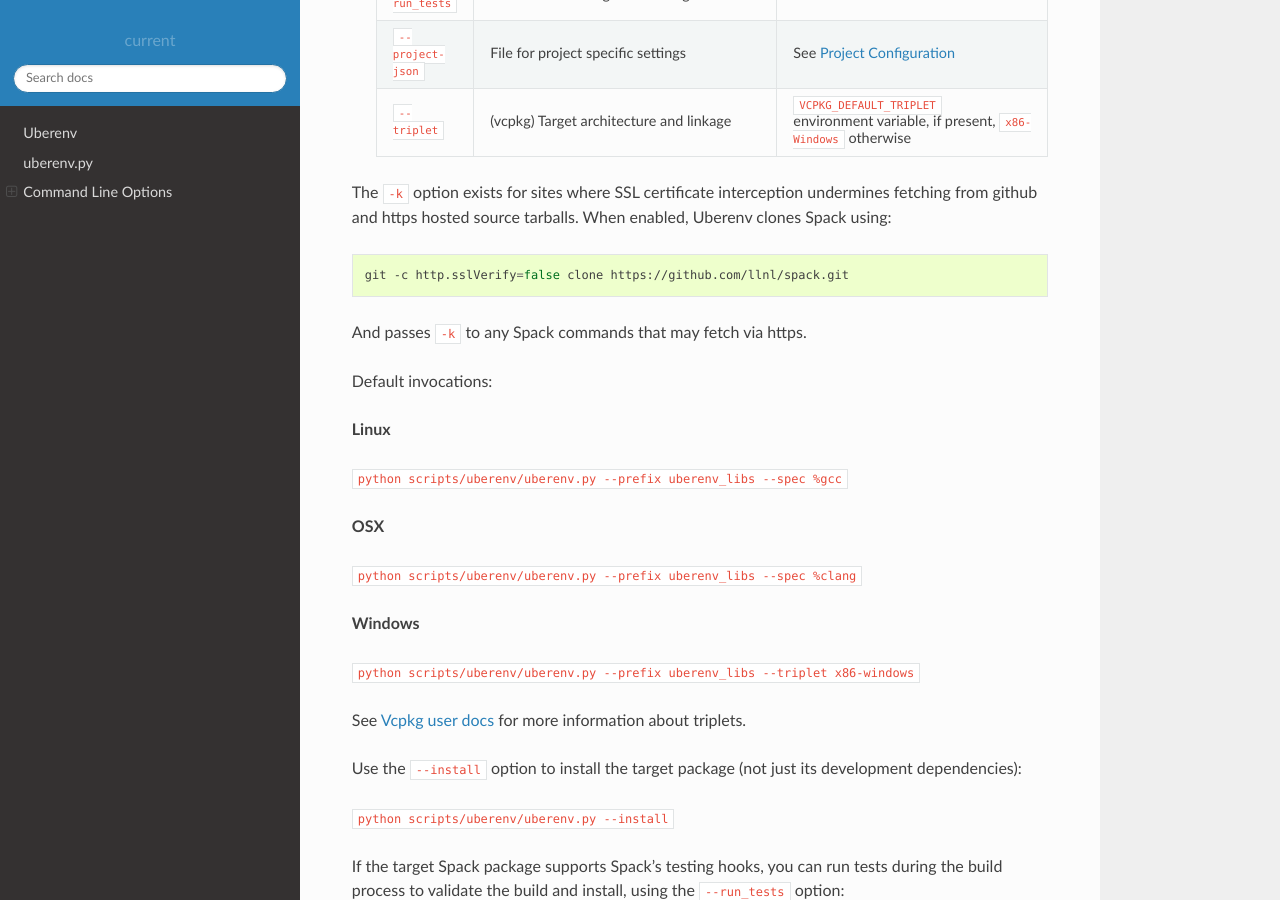
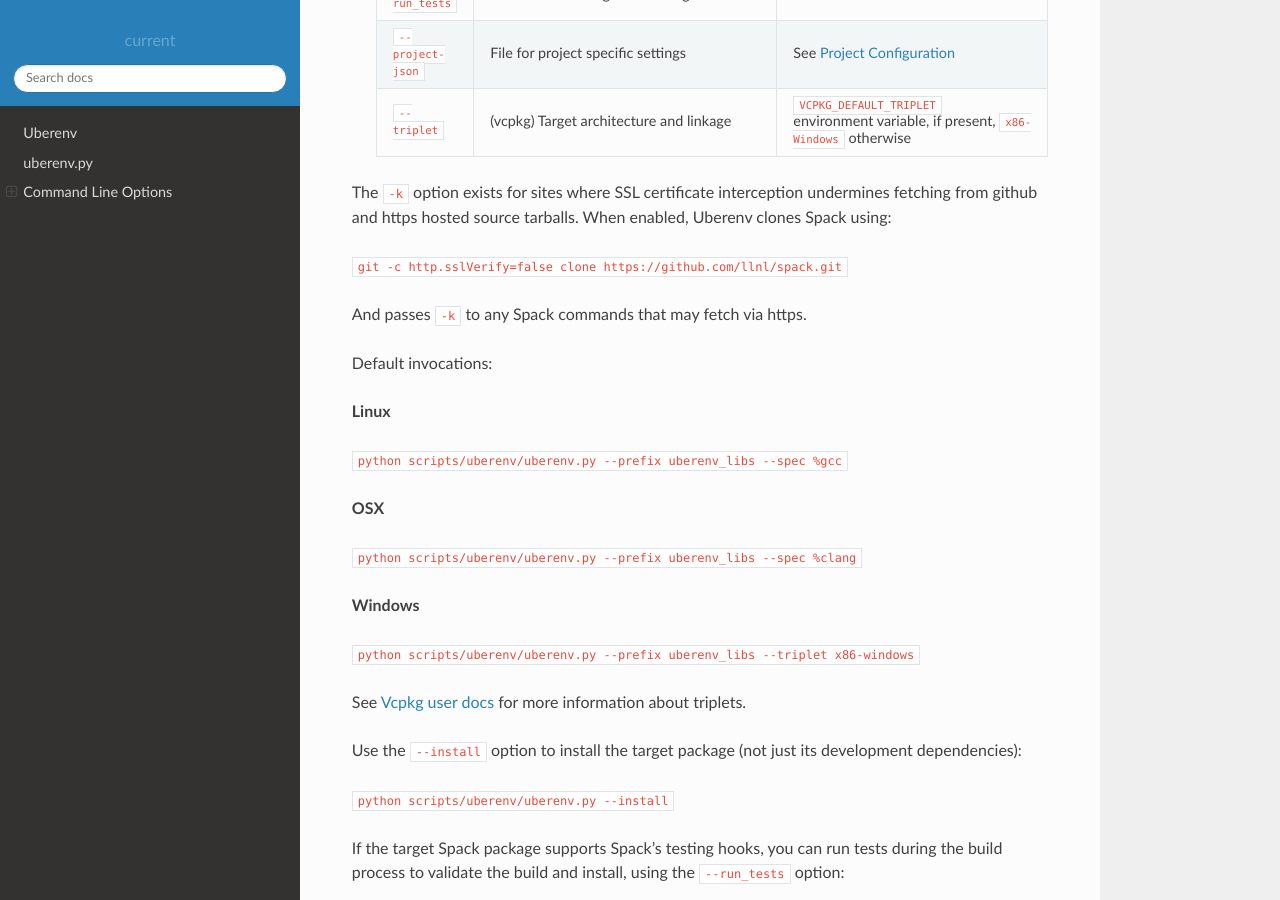
Before and after one commit to LLNL/uberenv, a Sphinx documentation site: the page built from docs/sphinx/index.rst, in a window 1280 px wide and 900 px high, scrolled down 1493 px. Built offline with Sphinx 7.4.7 and the Read the Docs theme 2.0.0, drawn with Linux system fonts in a browser that asks for light colours.

Commit message:
Fix formatting of commands

```diff
--- a/docs/sphinx/index.rst
+++ b/docs/sphinx/index.rst
@@ -112,9 +112,7 @@
 The ``-k`` option exists for sites where SSL certificate interception undermines fetching
 from github and https hosted source tarballs. When enabled, Uberenv clones Spack using:
 
-.. code:: bash
-
-    git -c http.sslVerify=false clone https://github.com/llnl/spack.git
+``git -c http.sslVerify=false clone https://github.com/llnl/spack.git``
 
 And passes ``-k`` to any Spack commands that may fetch via https.
 
```
